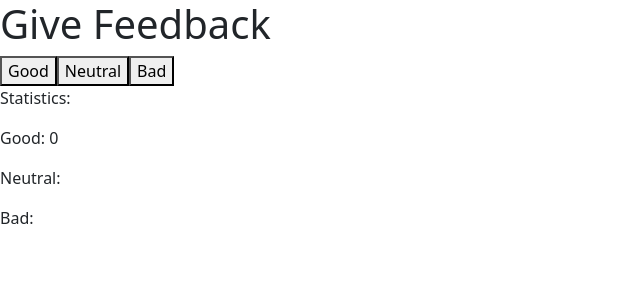
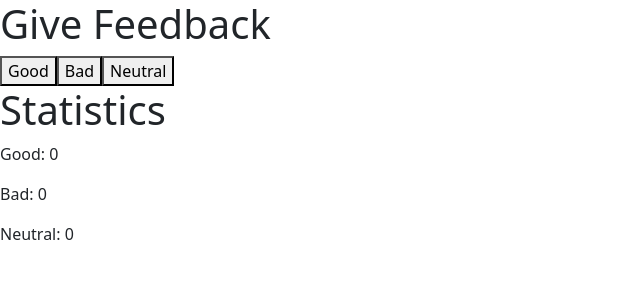
Before and after one commit to Seenu1702/myprofile, a React (Vite) app: page / in a window 1280 px wide. Shown: the top 300 px of the page, without its empty margins (0-640 px from the left). Built offline with nearby package versions, Linux system fonts and the light colour scheme.

Commit message:
exercise stateful class component

```diff
--- a/src/App.jsx
+++ b/src/App.jsx
@@ -1,54 +1,52 @@
-/* eslint-disable no-unused-vars */
-/* eslint-disable no-undef */
-/* eslint-disable react/no-direct-mutation-state */
 import { Component } from "react";
 
 class App extends Component{
-
   constructor(props){
     super(props);
 
     this.state = {
-      goodCount : 0,
-      neutralCount : 0,
-      badCount : 0
+      good : 0,
+      bad : 0,
+      neutral : 0
     }
   }
 
-   handleGood = () =>{
+  handleGood = () => {
     this.setState({
-      count: this.state.goodCount
-      ,
+      ...this.state,
+      good: this.state.good +1
     })
   }
 
-   handleNeutral = () =>{
-
+  handleBad = () => {
+    this.setState((prevState) => ({
+      bad: prevState.bad + 1,
+    }))
   }
 
-   handleBad = () =>{
-
+  handleNeutral = () => {
+    this.setState((prevState) => ({
+      neutral: prevState.neutral + 1,
+    }))
   }
 
-  render() {
+  render(){
     return(
-
-      <><div>
+      <>
+      <div>
         <h1>Give Feedback</h1>
-        <button onClick={this.handleGood}>Good</button>
-        <button onClick={this.handleNeutral}>Neutral</button>
-        <button onClick={this.handleBad}>Bad</button>
+        <button onClick={this.handleGood} type="button">Good</button>
+        <button onClick={this.handleBad} type="button">Bad</button>
+        <button onClick={this.handleNeutral} type="button">Neutral</button>
       </div>
       <div>
-        <p>Statistics:</p>
-        <p>Good: {this.state.goodCount} </p>
-        <p>Neutral: </p>
-        <p>Bad: </p>
+          <h1>Statistics</h1>
+          <p>Good: {this.state.good}</p>
+          <p>Bad: {this.state.bad }</p>
+          <p>Neutral: {this.state.neutral }</p>
       </div>
+
       </>
-
-
-
     )
   }
 }
```
